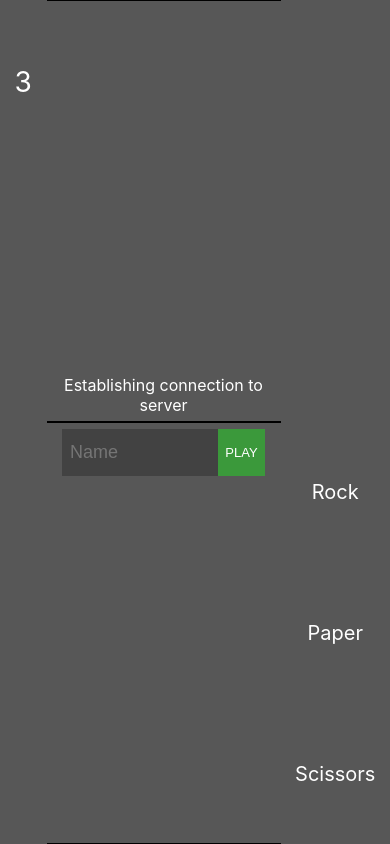
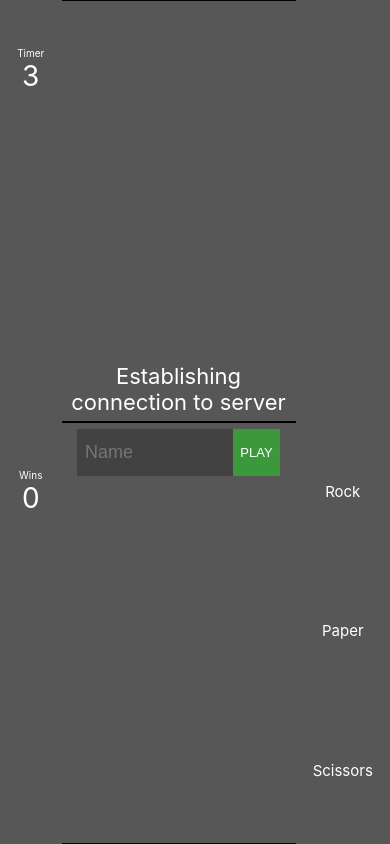
Before and after one commit to jamesc2000/rockpaperscissors, a website: page index.html in a window 390 px wide. Drawn offline with Linux system fonts and the light colour scheme.

Commit message:
+ Added win counter + Fixed grid column template on .side + Fixed enemy name display bug

```diff
--- a/index.html
+++ b/index.html
@@ -14,9 +14,15 @@
     <body>
         <div class="grid-container">
             <div class="side" id="timerContainer">
-                <div id="timer">3</div>
+                <div>
+                    <div class="label">Timer</div>
+                    <div id="timer">3</div>
+                </div>
                 <div></div>
-                <div></div>
+                <div>
+                    <!-- <div class="label">Wins</div>
+                    <div id="enemyWins">0</div> -->
+                </div>
             </div>
             <div class="center-container">
                 <div class="player" id="enemy"></div>
@@ -30,7 +36,10 @@
                 <div></div>
             </div>
             <div class="side">
-                <div></div>
+                <div>
+                    <div class="label">Wins</div>
+                    <div id="playerWins">0</div>
+                </div>
                 <div></div>
                 <div></div>
             </div>
--- a/js/renderer.js
+++ b/js/renderer.js
@@ -18,7 +18,7 @@
 //       * https://stackoverflow.com/questions/6895564/difference-between-onbeforeunload-and-onunload
 
 // Establish WebSocket connection
-let serverSocket = new WebSocket("wss://13.76.99.35:443");
+let serverSocket = new WebSocket("ws://localhost:80");
 serverSocket.onopen = function(event) {
     let data = { message: "Connection established" };
     serverSocket.send(JSON.stringify(data));
@@ -37,7 +37,7 @@ serverSocket.onmessage = function(message) {
         case "ongoing":
             console.log(data);
             gameState = data;
-            display(enemyName, data.players[(playerNumber + 1) % 2].name); // Display the other player's name
+            display(enemyName, data.players[playerNumber % 2].name); // Display the other player's name
             startTimer();
             break;
         case "result":
@@ -51,6 +51,9 @@ serverSocket.onmessage = function(message) {
                 console.log(winner);
                 display(enemyName, `Winner: ${gameState.players[winner].name}`);
             }
+            if (winner == playerNumber - 1) {
+                playerWins.innerHTML++;
+            }
             break;
         default:
             console.log(data);
@@ -60,6 +63,7 @@ serverSocket.onmessage = function(message) {
 
 // When joining game
 let playerNumber;
+const playerWins = document.querySelector("#playerWins");
 const playerName = document.querySelector("#playerName");
 
 function join() {
@@ -147,7 +151,7 @@ function decide(decision) {
 
 // Result
 function result(data) {
-    display(enemy, data.players[playerNumber % 2].decision); // Display the other player's name
+    display(enemy, data.players[playerNumber % 2].decision); // Display the other player's decision
     let decision1 = data.players[0].decision;
     let decision2 = data.players[1].decision;
     let d = ["Rock", "Paper", "Scissors"];
--- a/style.css
+++ b/style.css
@@ -60,6 +60,7 @@ input:hover {
 #enemyName.name {
     align-items: flex-end;
     text-align: center;
+    font-size: 22px;
 }
 
 #nameButton {
@@ -87,12 +88,13 @@ input:hover {
 }
 
 .side {
-    grid-template-columns: 33% 33% 33;
+    grid-template-rows: 33% 33% 33%;
     display: grid;
 }
 
 .side > * {
     display: flex;
+    flex-flow: column;
     align-items: center;
     justify-content: center;
     font-size: 28px;
@@ -100,6 +102,12 @@ input:hover {
 
 .hoverable:hover {
     background: #414141;
+}
+
+.label {
+    width: 100%;
+    text-align: center;
+    font-size: 10px;
 }
 
 .controls {
@@ -114,6 +122,6 @@ input:hover {
     }
     .controls {
         max-width: 100%;
-        font-size: 20px;
+        font-size: 15px;
     }
 }
```
